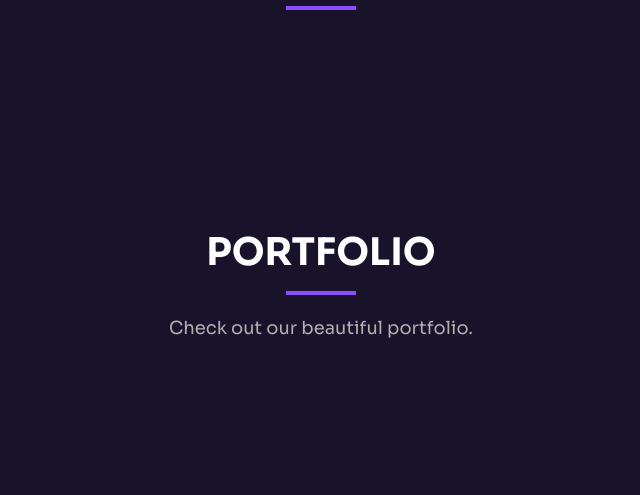
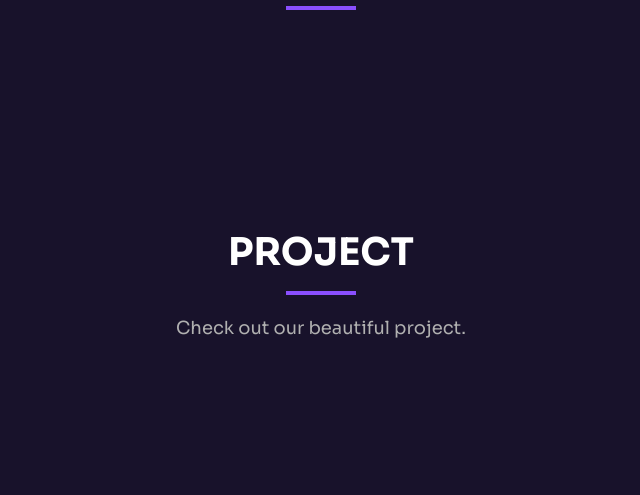
Before and after one commit to tariqalqudaimi/FixiQ, a PHP site: page / in a window 1280 px wide. Shown: the part 2200-2695 px from the top of the page, without its empty margins (319-959 px from the left). Run offline with PHP 8.4, Linux system fonts and the light colour scheme; data that the repository does not hold is empty; some web fonts are replaced.

Commit message:
refactor: Update portfolio section titles for clarity and consistency

```diff
--- a/lang/en.php
+++ b/lang/en.php
@@ -61,8 +61,8 @@ $lang = [
     'features_description' => 'Magnam dolores commodi suscipit. Necessitatibus eius consequatur ex aliquid fuga eum quidem. Sit sint consectetur velit. Quisquam quos quisquam cupiditate. Et nemo qui impedit suscipit alias ea. Quia fugiat sit in iste officiis commodi quidem hic quas.',
 
     // Portfolio Section
-    'portfolio_title' => 'Portfolio',
-    'portfolio_description' => 'Check out our beautiful portfolio.',
+    'portfolio_title' => 'Project',
+    'portfolio_description' => 'Check out our beautiful project.',
     'portfolio_more_details' => 'More Details',
 
 
--- a/partials/header.php
+++ b/partials/header.php
@@ -5,7 +5,7 @@
         <nav id="navbar" class="navbar">
             <ul>
                 <li><a class="nav-link scrollto active" href="#hero"><?= $lang['home_link'] ?? 'Home' ?></a></li>
-                <li class="dropdown"><a href="#"><span><?= $lang['about_link'] ?? 'About' ?></span> <i class="bi bi-chevron-down"></i></a>
+                <li class="dropdown"><span><?= $lang['about_link'] ?? 'About' ?></span> <i class="bi bi-chevron-down"></i>
                     <ul>
                         <li><a href="#features"><?= $lang['features_link'] ?? 'Features' ?></a></li>
                         <li><a href="#team"><?= $lang['team_link'] ?? 'Team' ?></a></li>
```
